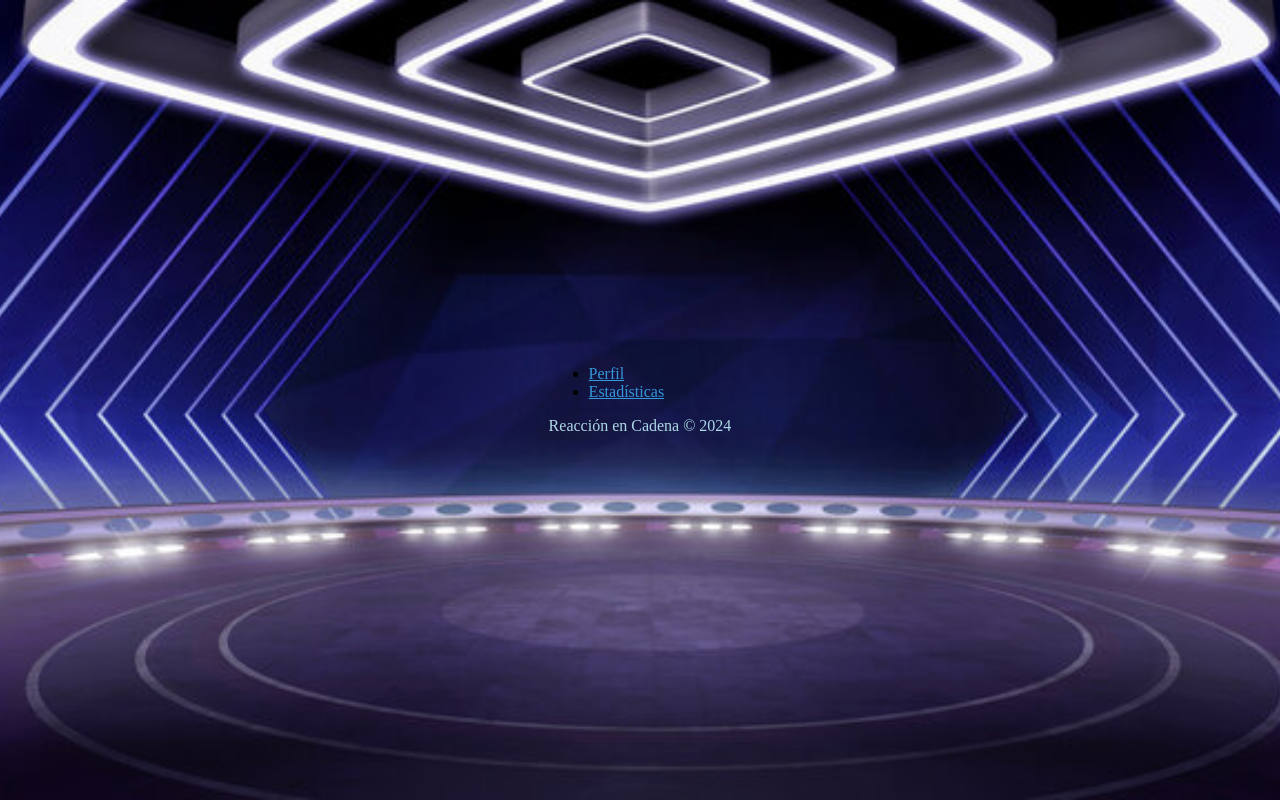
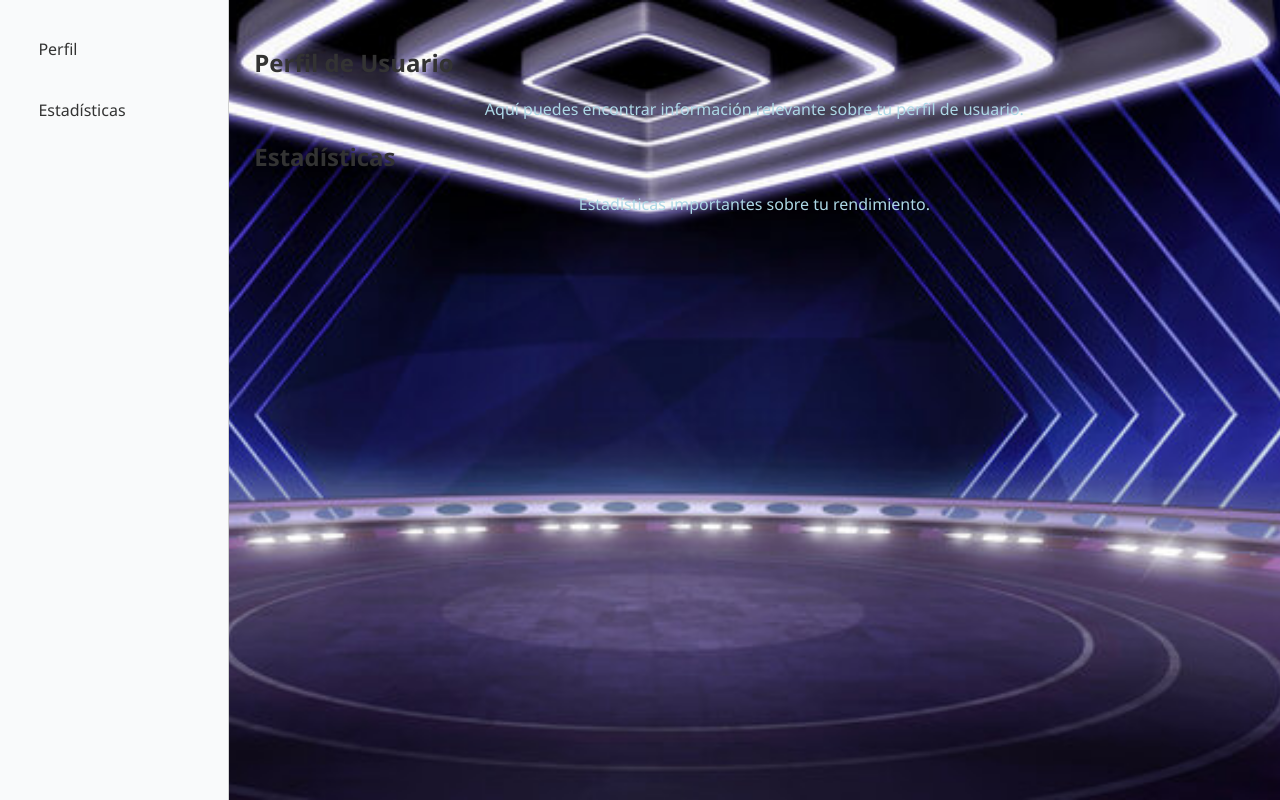
Before and after one commit to alexpareja/ReAIccionEnCadena, a Django app: page /usuario/ in a window 1280 px wide. Run offline with Django 4.2, Linux system fonts and the light colour scheme.

Commit message:
Más de usuario

```diff
--- a/TFG_ReCAI/ReCAI_APP/static/css/styles.css
+++ b/TFG_ReCAI/ReCAI_APP/static/css/styles.css
@@ -1,11 +1,15 @@
 /* styles.css */
 
 body {
+    font-family: 'Segoe UI', sans-serif;
+    margin: 0;
+    padding: 0;
     background-image: url('img/fondoREC.jpg');
     background-size: cover;
     background-position: center;
+    color: #5a5a5a;
     height: 100vh;
-    margin: 0;
+    overflow: hidden;
     display: flex;
     justify-content: center;
     align-items: center;
@@ -20,3 +24,72 @@ h1, p {
 a {
     color: #3498db; /* Puedes ajustar el color del enlace según tu preferencia */
 }
+
+/* usuario.html*/
+.container {
+    display: flex;
+    flex-direction: row;
+    width: 100vw; /* Ajuste para ocupar todo el ancho de la ventana */
+    height: 100vh; /* Ajuste para ocupar toda la altura de la ventana */
+    overflow: auto; /* Permitir desplazamiento si el contenido lo requiere */
+}
+
+.sidebar {
+    flex: 0 1 15vw; /* Hacer el sidebar más estrecho y flexible */
+    padding: 2vw;
+    border-right: 0.1vw solid #d1d1d1; /* Separación sutil entre sidebar y contenido */
+    background-color: #f9fafb;
+}
+
+.sidebar ul {
+    list-style: none;
+    padding: 0;
+    margin: 0;
+}
+
+.sidebar ul li {
+    margin-bottom: 1vw;
+}
+
+.sidebar ul li a {
+    text-decoration: none;
+    color: #333; /* Color oscuro para contraste */
+    padding: 1vw;
+    display: block;
+}
+
+.main-content {
+    flex: 0 1 85vw; /* Aumentar el espacio del contenido principal */
+    padding: 2vw;
+    overflow-y: auto; /* Permitir desplazamiento vertical si es necesario */
+}
+
+h2 {
+    color: #333;
+}
+
+/* Hover y enlaces activos */
+.sidebar ul li a:hover,
+.sidebar ul li a.active {
+    background-color: #e1e5e8; /* Color suave para hover */
+    color: #333;
+}
+
+/* Ajustes de responsividad */
+@media (max-width: 768px) {
+    .container {
+        flex-direction: column;
+        height: auto; /* Ajuste de altura para dispositivos móviles */
+    }
+
+    .sidebar {
+        width: 100%; /* Ajustar el sidebar para que ocupe el ancho completo en móviles */
+        order: -1; /* Asegurar que el sidebar se muestre primero */
+        border-right: none;
+        border-bottom: 0.1vw solid #d1d1d1;
+    }
+
+    .main-content, .sidebar {
+        flex: none; /* Desactivar el crecimiento y la contracción */
+    }
+}
--- a/TFG_ReCAI/ReCAI_APP/templates/usuario.html
+++ b/TFG_ReCAI/ReCAI_APP/templates/usuario.html
@@ -14,16 +14,18 @@
 
     <div class="main-content">
       <section id="profile" class="profile">
-        <!-- Contenido del perfil -->
+       <!-- Contenido del perfil -->
+       <h2>Perfil de Usuario</h2>
+       <p>Aquí puedes encontrar información relevante sobre tu perfil de usuario.</p>
+       <!-- Puedes acceder a la información de la base de datos y mostrarla aquí -->
       </section>
 
       <section id="stats" class="stats">
         <!-- Estadísticas del jugador -->
+        <h2>Estadísticas</h2>
+        <p>Estadísticas importantes sobre tu rendimiento.</p>
+        <!-- Puedes acceder a la información de la base de datos y mostrarla aquí -->
       </section>
     </div>
   </div>
-
-  <footer>
-    <p>Reacción en Cadena &copy; 2024</p>
-  </footer>
 {% endblock %}
```
